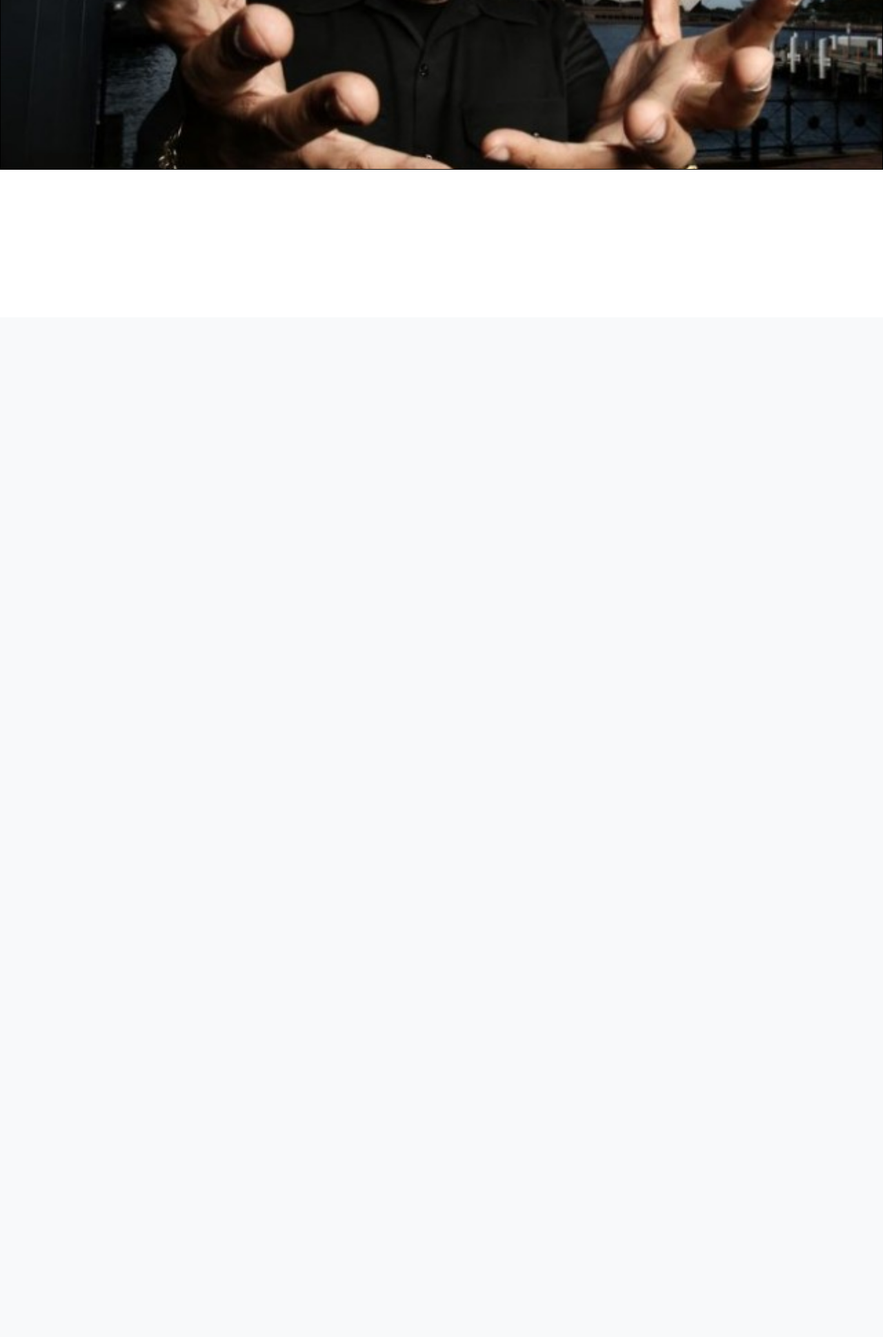
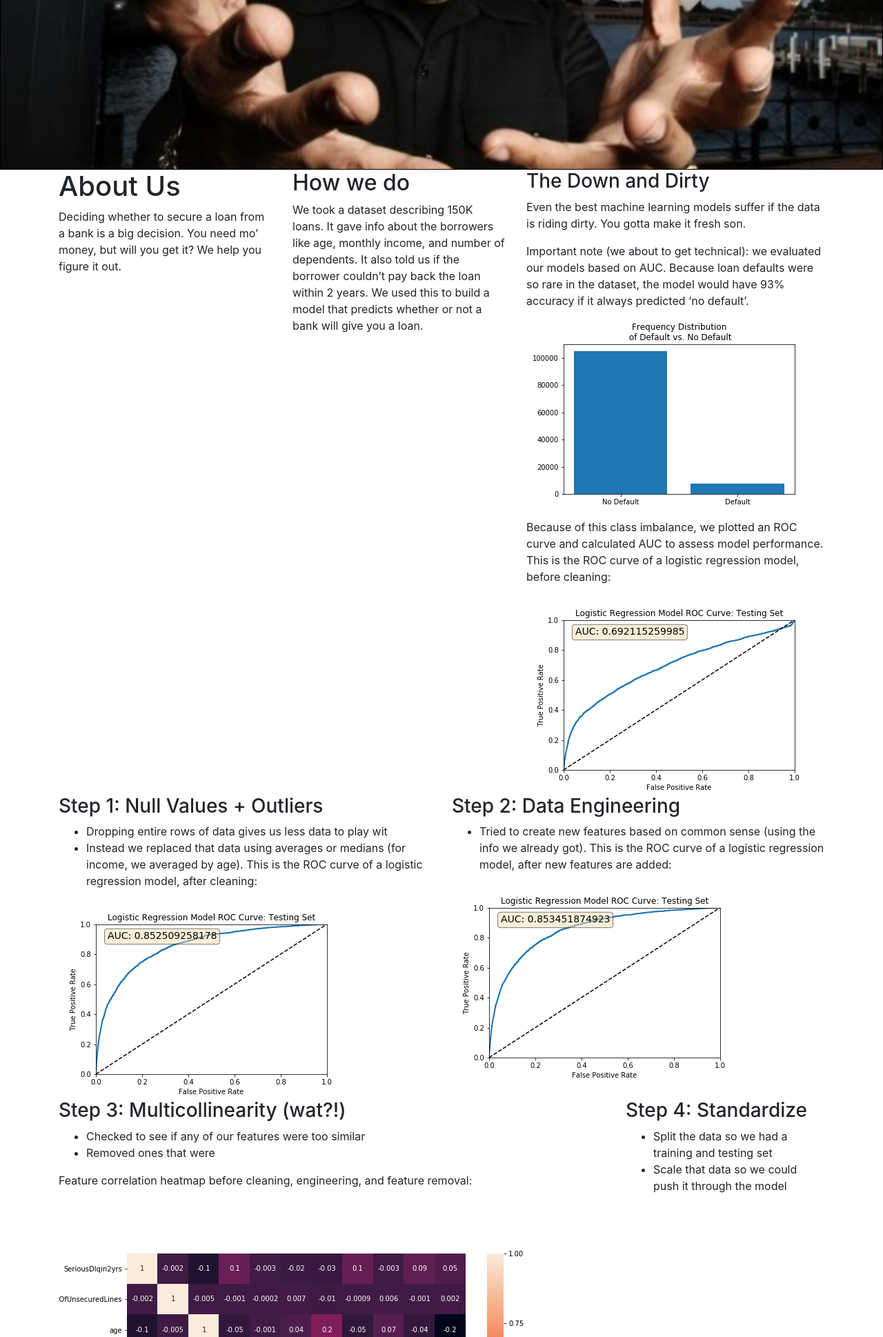
Before and after one commit to MaxParry/financial_distress, a Flask app: template templates/about.html in a window 1280 px wide. Shown: the part 340-2278 px from the top of the page at 69% size. Before the commit the page ends 586 px from the top, so only its background shows below. Run offline with Flask 2, Linux system fonts and the light colour scheme; the template is opened without the code that fills it, so the values that code supplies are empty; parts of the project's set-up code (start-up, migrations or seed data) failed here and were passed over; some libraries are stand-ins or nearby versions.

Commit message:
populated about page

```diff
--- a/templates/about.html
+++ b/templates/about.html
@@ -56,7 +56,76 @@
             </div>
 
             <div class="container">
-
+                <div class='row'>
+                    <div class='col'>
+                        <h1>About Us</h1>
+                        <p>Deciding whether to secure a loan from a bank is a big decision. You need mo’ money, but will you get it? We help you figure it out.</p>
+                    </div>
+                    <div class='col'>
+                        <h2>How we do</h2>
+                        <p>We took a dataset describing 150K loans. It gave info about the borrowers like age, monthly income, and number of dependents. It also told us if the borrower couldn’t pay back the loan within 2 years. We used this to build a model that predicts whether or not a bank will give you a loan.</p>
+                    </div>
+                    <div class='col'>
+                        <h3>The Down and Dirty</h3>
+                        <p>Even the best machine learning models suffer if the data is riding dirty. You gotta make it fresh son.</p>
+                        <p>Important note (we about to get technical): we evaluated our models based on AUC. Because loan defaults were so rare in the dataset, the model would have 93% accuracy if it always predicted ‘no default’.</p>
+                        <img src='../static/images/class_imbalance.png'>
+                        <p>Because of this class imbalance, we plotted an ROC curve and calculated AUC to assess model performance. This is the ROC curve of a logistic regression model, before cleaning:</p>
+                        <img src='../static/images/ROC_1_lr_dropna_only.png'>
+                    </div>
+                    <div class='col'>
+                        <h3>Step 1: Null Values + Outliers</h3>
+                        <ul>
+                            <li>Dropping entire rows of data gives us less data to play wit</li>
+                            <li>Instead we replaced that data using averages or medians (for income, we averaged by age). This is the ROC curve of a logistic regression model, after cleaning:</li>
+                        </ul>
+                        <img src='../static/images/ROC_2_lr_after_cleaning.png'>
+                    </div>
+                    <div class='col'>
+                        <h3>Step 2: Data Engineering</h3>
+                        <ul>
+                            <li>Tried to create new features based on common sense (using the info we already got). This is the ROC curve of a logistic regression model, after new features are added:</li>
+                        </ul>
+                        <img src='../static/images/ROC_3_lr_after_engineering.png'>
+                    </div>
+                    <div class='col'>
+                        <h3>Step 3: Multicollinearity (wat?!)</h3>
+                        <ul>
+                            <li>Checked to see if any of our features were too similar</li>
+                            <li>Removed ones that were</li>
+                        </ul>
+                        <p>Feature correlation heatmap before cleaning, engineering, and feature removal:</p>
+                        <img src='../static/images/heatmap_1_before_cleaning_and_engineering.png'>
+                        <p>Feature correlation heatmap after cleaning, engineering, and feature removal:</p>
+                        <img src='../static/images/heatmap_2_after_cleaning_and_engineering.png'>
+                    </div>
+                    <div class='col'>
+                        <h3>Step 4: Standardize</h3>
+                        <ul>
+                            <li>Split the data so we had a training and testing set</li>
+                            <li>Scale that data so we could push it through the model</li>
+                        </ul>
+                    </div>
+                    <div class='col'>
+                        <h3>Step 5: Fit It</h3>
+                        <ul>
+                            <li>Tested a couple different models to see which had the best AUC score</li>
+                        </ul>
+                        <img src='../static/images/ROC_4_lr_after_tuning.png'>
+                        <img src='../static/images/ROC_5_rf_after_tuning.png'>
+                        <img src='../static/images/ROC_6_gbm_after_tuning.png'>
+                        <ul>
+                            <li>Found the best AUC score came from averaging probabilities of two models:</li>
+                        </ul>
+                        <img src='../static/images/ROC_7_ens_after_tuning.png'>
+                    </div>
+                    <div class='col'>
+                        <h3>Step 6: Predict It</h3>
+                        <ul>
+                            <li>Use those two models to let you know if you qualify based on the info you provide</li>
+                        </ul>
+                    </div>
+                </div>
             </div>
         </div>
 
```
Also changed, not shown: static/images/ROC_1_lr_dropna_only.png (added), static/images/ROC_2_lr_after_cleaning.png (added), static/images/ROC_3_lr_after_engineering.png (added), static/images/ROC_4_lr_after_tuning.png (added), static/images/ROC_5_rf_after_tuning.png (added), static/images/ROC_6_gbm_after_tuning.png (added), static/images/ROC_7_ens_after_tuning.png (added), static/images/class_imbalance.png (added), static/images/heatmap_1_before_cleaning_and_engineering.png (added), static/images/heatmap_2_after_cleaning_and_engineering.png (added), 4 other files.
